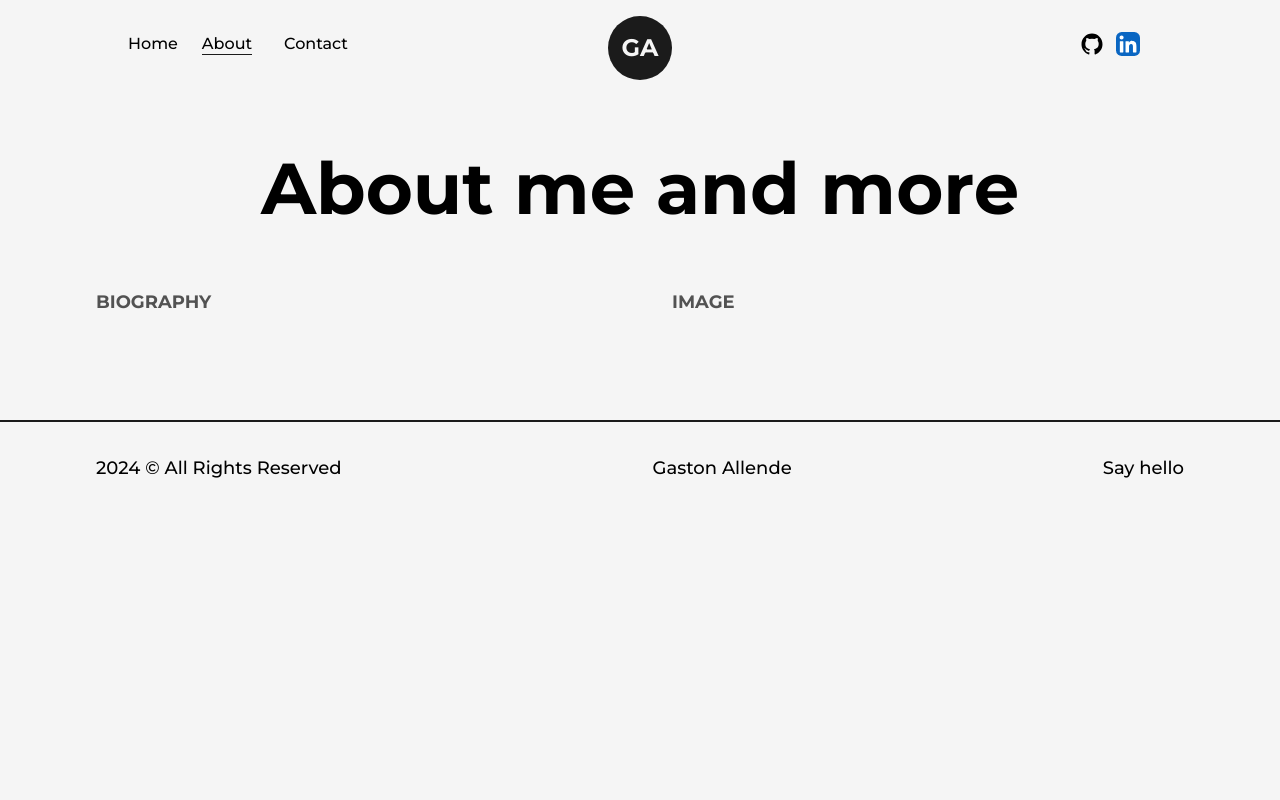
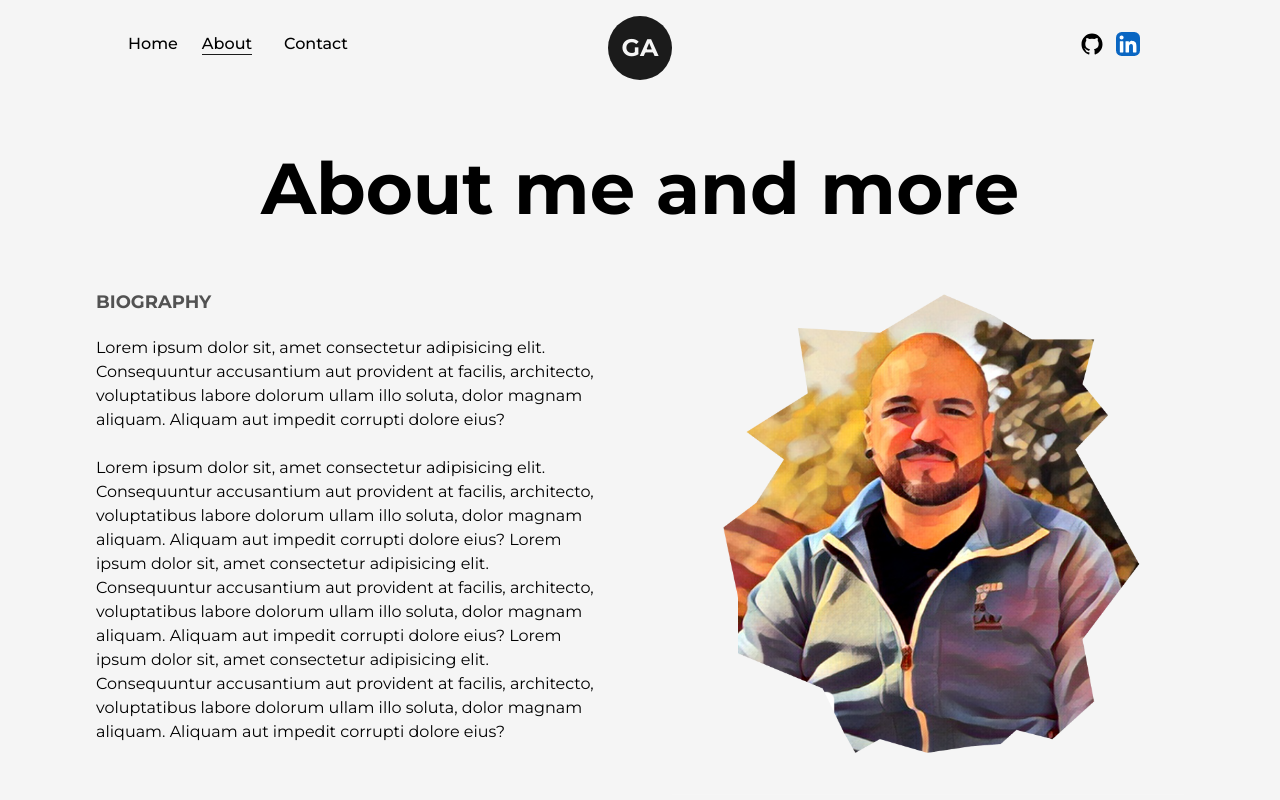
Before and after one commit to GastonAllende/personal-site, a Next.js app: page /about in a window 1280 px wide. Shown: the top 800 px of the page. Built offline with nearby package versions, Linux system fonts and the light colour scheme.

Commit message:
add dummy bio and image in abou in

```diff
--- a/src/app/about/page.tsx
+++ b/src/app/about/page.tsx
@@ -1,8 +1,10 @@
 import Head from 'next/head';
+import Image from 'next/image';
 import React from 'react';
 import Layout from '../components/Layout';
+import profilePic from "../../../public/images/gaston-me.png";
 
-const About : React.FC = () => {
+const About: React.FC = () => {
 	return (
 		<>
 			<Head>
@@ -15,15 +17,24 @@ const About : React.FC = () => {
 					<div className='grid w-full grid-cols-8 gap-16'>
 						<div className='col-span-4 flex flex-col items-start justify-start'>
 							<h2 className='mb-2 text-lg font-bold uppercase text-dark/75'>Biography</h2>
+							<p className='my-3'>
+								Lorem ipsum dolor sit, amet consectetur adipisicing elit. Consequuntur accusantium aut provident at facilis, architecto, voluptatibus labore dolorum ullam illo soluta, dolor magnam aliquam. Aliquam aut impedit corrupti dolore eius?
+							</p>
+							<p className='my-3'>
+								Lorem ipsum dolor sit, amet consectetur adipisicing elit. Consequuntur accusantium aut provident at facilis, architecto, voluptatibus labore dolorum ullam illo soluta, dolor magnam aliquam. Aliquam aut impedit corrupti dolore eius?
+								Lorem ipsum dolor sit, amet consectetur adipisicing elit. Consequuntur accusantium aut provident at facilis, architecto, voluptatibus labore dolorum ullam illo soluta, dolor magnam aliquam. Aliquam aut impedit corrupti dolore eius?
+								Lorem ipsum dolor sit, amet consectetur adipisicing elit. Consequuntur accusantium aut provident at facilis, architecto, voluptatibus labore dolorum ullam illo soluta, dolor magnam aliquam. Aliquam aut impedit corrupti dolore eius?
+							</p>
 						</div>
 						<div className='col-span-4 flex flex-col items-start justify-start'>
-									<h2 className='mb-2 text-lg font-bold uppercase text-dark/75'>Image</h2>
+							<Image src={profilePic} width={500}
+								height={500} alt='Frontend developer' className='w-full h-auto' />
 						</div>
 					</div>
 				</Layout>
 			</main>
 		</>
-		)
-}
+	);
+};
 
 export default About;
```
Lines whose indentation alone changed are shown as unchanged.
